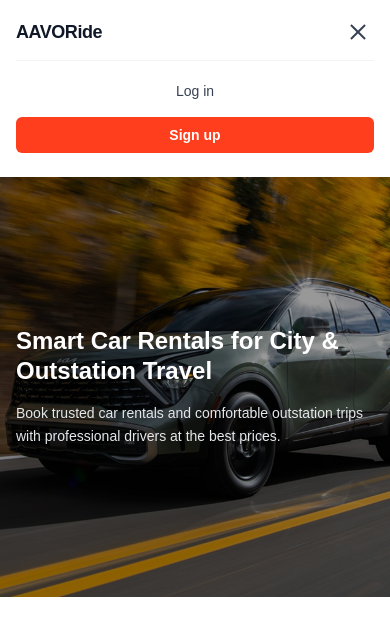
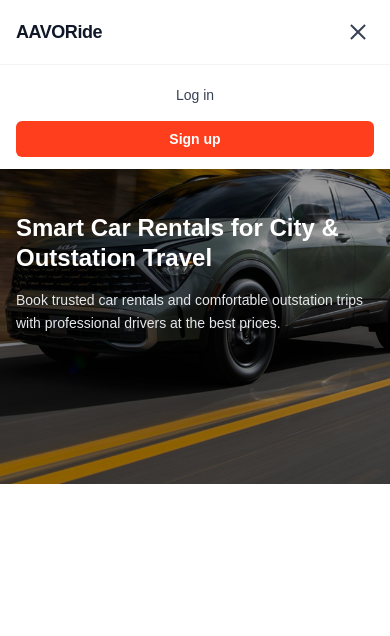
Before and after one commit to Olowokere-Destiny/aavoride, a Next.js app: page / in a window 390 px wide. Both pictures are taken after a click on the button "Toggle menu". Shown: the top 636 px of the page. Built offline with nearby package versions, Linux system fonts and the light colour scheme; a web font is replaced by a local one.

Commit message:
navbar update

```diff
--- a/components/NavBar.tsx
+++ b/components/NavBar.tsx
@@ -7,7 +7,7 @@ export default function NavBar() {
   const [menuOpen, setMenuOpen] = useState(false);
 
   return (
-    <nav className="w-full bg-white px-4 sm:px-6 lg:px-10 py-3">
+    <nav className="w-full bg-white px-4 sm:px-6 lg:px-10 py-3 relative z-50">
       <div className="max-w-7xl mx-auto flex items-center justify-between h-10">
 
         <Link
@@ -17,6 +17,7 @@ export default function NavBar() {
           AAVORide
         </Link>
 
+        {/* desktop */}
         <div className="hidden sm:flex items-center gap-3">
           <Link
             href="#login"
@@ -28,15 +29,12 @@ export default function NavBar() {
             href="#signup"
             className="text-sm font-semibold text-white transition-colors px-4 py-1.5 rounded-md"
             style={{ backgroundColor: "#FF3E1D" }}
-            onMouseEnter={e => (e.currentTarget.style.backgroundColor = "#e8361a")}
-            onMouseLeave={e => (e.currentTarget.style.backgroundColor = "#FF3E1D")}
-            onMouseDown={e => (e.currentTarget.style.backgroundColor = "#cc2f16")}
-            onMouseUp={e => (e.currentTarget.style.backgroundColor = "#e8361a")}
           >
             Sign up
           </Link>
         </div>
 
+        {/* hamburger */}
         <button
           className="sm:hidden flex flex-col justify-center items-center w-8 h-8 gap-1.5 focus:outline-none"
           onClick={() => setMenuOpen((prev) => !prev)}
@@ -60,9 +58,9 @@ export default function NavBar() {
         </button>
       </div>
 
-      {/* for mobile */}
+      {/* mobile menu */}
       {menuOpen && (
-        <div className="sm:hidden mt-2 pb-3 flex flex-col gap-2 border-t border-gray-100 pt-3">
+        <div className="sm:hidden absolute top-full left-0 right-0 bg-white border-t border-gray-100 shadow-lg px-4 py-3 flex flex-col gap-2">
           <Link
             href="#login"
             className="text-sm font-medium text-gray-700 hover:text-gray-900 transition-colors px-2 py-2 text-center"
```
